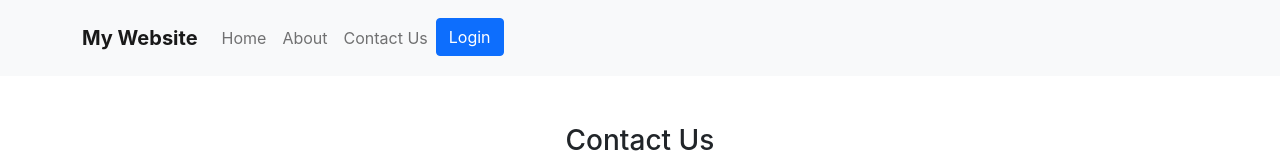
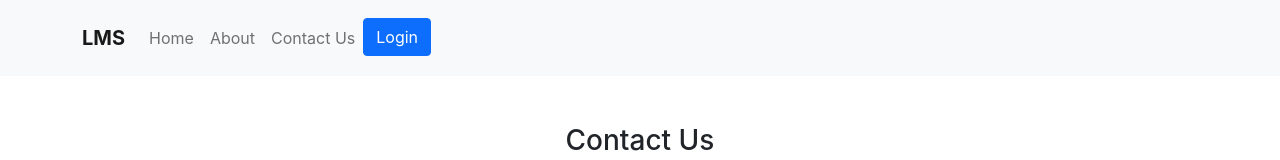
Before and after one commit to Sulman-qureshi/BootCampTask, a React (Create React App) app: page / in a window 1280 px wide. Shown: the top 160 px of the page. Built offline with nearby package versions, Linux system fonts and the light colour scheme.

Commit message:
Contact Us Page Changes

```diff
--- a/public/index.html
+++ b/public/index.html
@@ -15,7 +15,7 @@
       user's mobile device or desktop. See https://developers.google.com/web/fundamentals/web-app-manifest/
     -->
     <link rel="manifest" href="%PUBLIC_URL%/manifest.json" />
-    <link rel="stylesheet" href="assests/css/style.css"/>
+    <link rel="stylesheet" href="assets/css/style.css"/>
     <link rel="stylesheet" href="https://cdn.jsdelivr.net/npm/bootstrap@5.1.0/dist/css/bootstrap.min.css">
     <link
       rel="stylesheet"
--- a/src/component/contact-Us.js
+++ b/src/component/contact-Us.js
@@ -10,7 +10,7 @@ const ContactUs = () => {
       <header>
         <nav className="navbar navbar-expand-lg navbar-light bg-light">
           <div className="container">
-            <a className="navbar-brand" href="#">My Website</a>
+            <a className="navbar-brand" href="#">LMS</a>
             <button className="navbar-toggler" type="button" data-bs-toggle="collapse" data-bs-target="#navbarNav"
               aria-controls="navbarNav" aria-expanded="false" aria-label="Toggle navigation">
               <span className="navbar-toggler-icon"></span>
```
Also changed, not shown: public/assets/css/style.css (renamed from public/assests/css/style.css), public/assets/images/contact-us.jpg (renamed from public/assests/images/contact-us.jpg), public/assets/images/main-image.jpg (renamed from public/assests/images/main-image.jpg), src/component/login.js (deleted).
